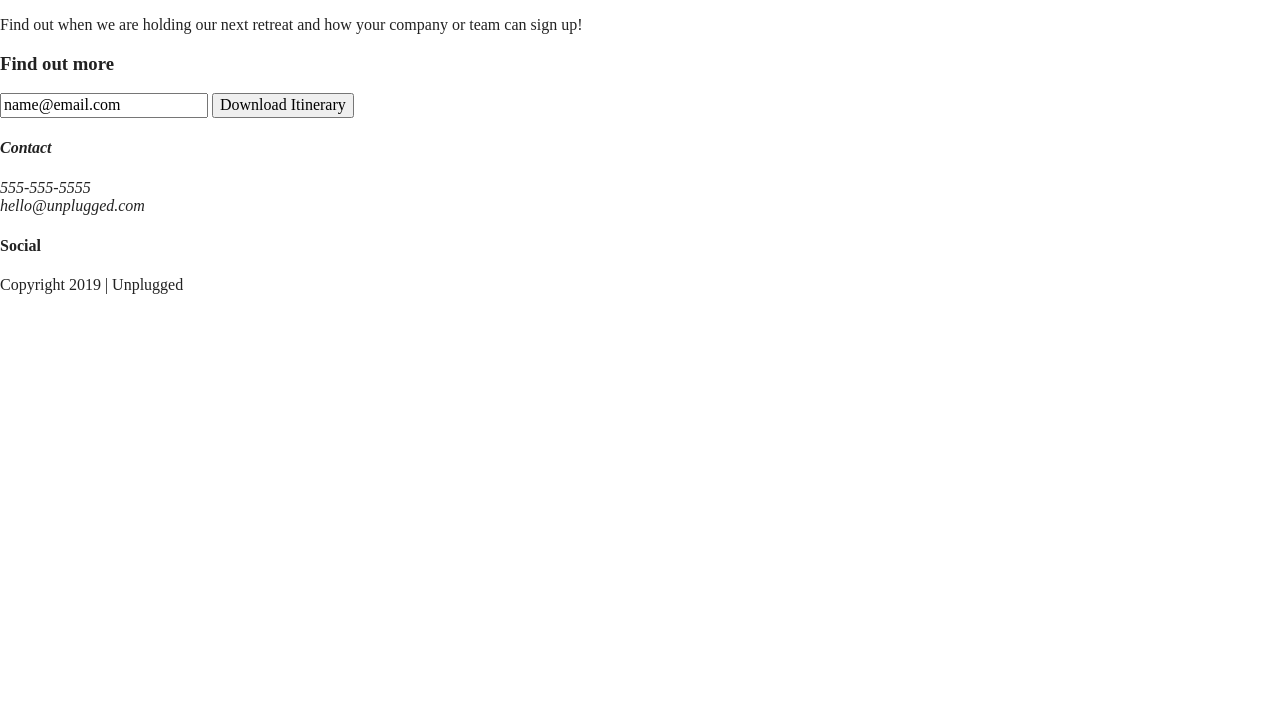
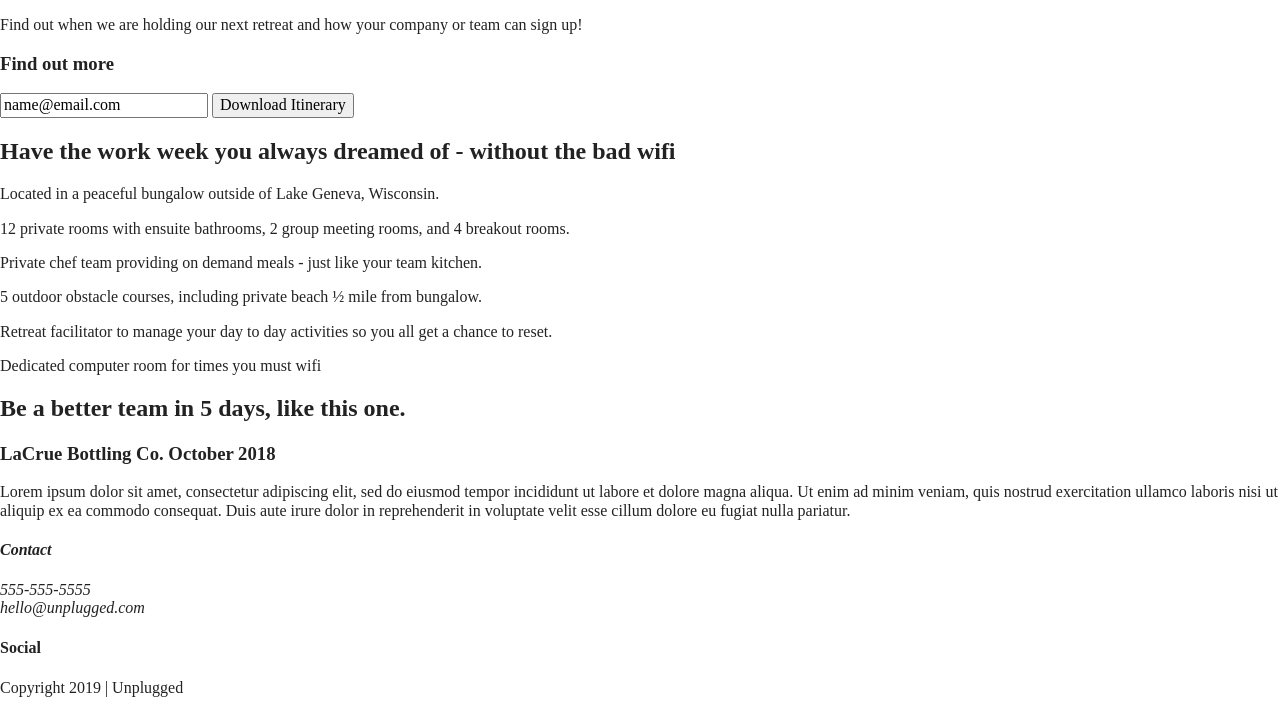
Before and after one commit to louiec635/unplugged-retreat, a website built with Parcel: page index.html in a window 1280 px wide. Shown: the part 175-888 px from the top of the page. Before the commit the page ends 800 px from the top, so only its background shows below. Built offline with nearby package versions, Linux system fonts and the light colour scheme.

Commit message:
Finished coding homepage html

```diff
--- a/index.html
+++ b/index.html
@@ -64,6 +64,61 @@
       </div> <!-- aside content wrapper ends -->
     </aside>
 
+    <section class="features">
+      <div class="content-wrapper">
+        <h2>Have the work week you always dreamed of - without the bad wifi</h2>
+        <div class="features-items">
+          <article>
+            <p class="fontawesome-icon"></p>
+            <p class="features-item-description">Located in a peaceful bungalow outside of Lake Geneva, Wisconsin.</p>
+          </article>
+
+          <article>
+            <p class="fontawesome-icon"></p>
+            <p class="features-item-description">12 private rooms with ensuite bathrooms, 2 group meeting rooms, and 4 breakout rooms.</p>
+          </article>
+
+          <article>
+            <p class="fontawesome-icon"></p>
+            <p class="features-item-description">Private chef team providing on demand meals - just like your team kitchen.</p>
+          </article>
+
+          <article>
+            <p class="fontawesome-icon"></p>
+            <p class="features-item-description">5 outdoor obstacle courses, including private beach ½ mile from bungalow.</p>
+          </article>
+
+          <article>
+            <p class="fontawesome-icon"></p>
+            <p class="features-item-description">Retreat facilitator to manage your day to day activities so you all get a chance to reset.</p>
+          </article>
+
+          <article>
+            <p class="fontawesome-icon"></p>
+            <p class="features-item-description">Dedicated computer room for times you must wifi</p>
+          </article>
+        </div>
+      </div>
+    </section>
+
+    <section class="reviews">
+      <div class="content-wrapper">
+        <h2>Be a better team in 5 days, like this one.</h2>
+        <article>
+          <div>
+            <h3>LaCrue Bottling Co. October 2018</h3>
+            <p>
+              Lorem ipsum dolor sit amet, consectetur adipiscing elit, sed do eiusmod tempor incididunt ut labore et
+              dolore magna aliqua. Ut enim ad minim veniam, quis nostrud exercitation ullamco laboris nisi ut aliquip
+              ex ea commodo consequat. Duis aute irure dolor in reprehenderit in voluptate velit esse cillum dolore eu
+              fugiat nulla pariatur.
+            </p>
+          </div>
+        </article>
+      </div>
+    </section>
+
+
   </main> <!--main wrapper-->
 
   <footer>
```
